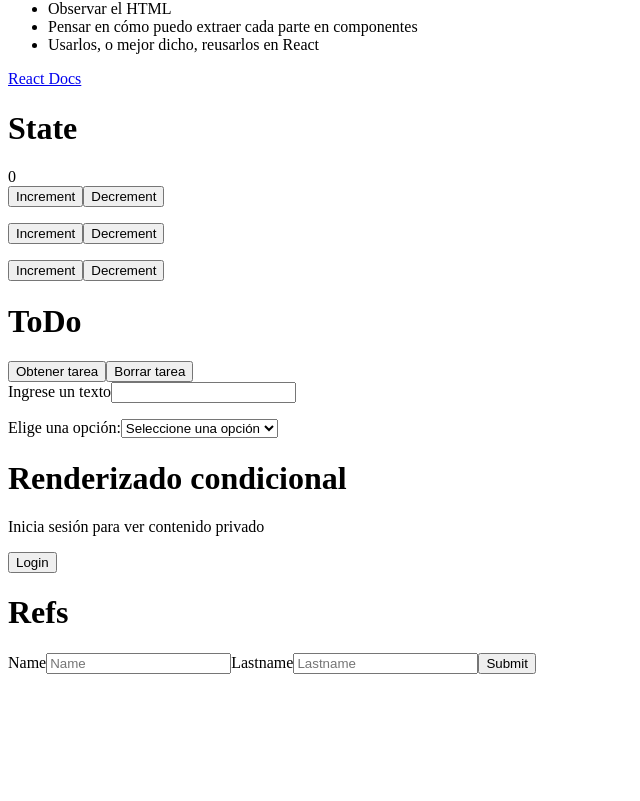
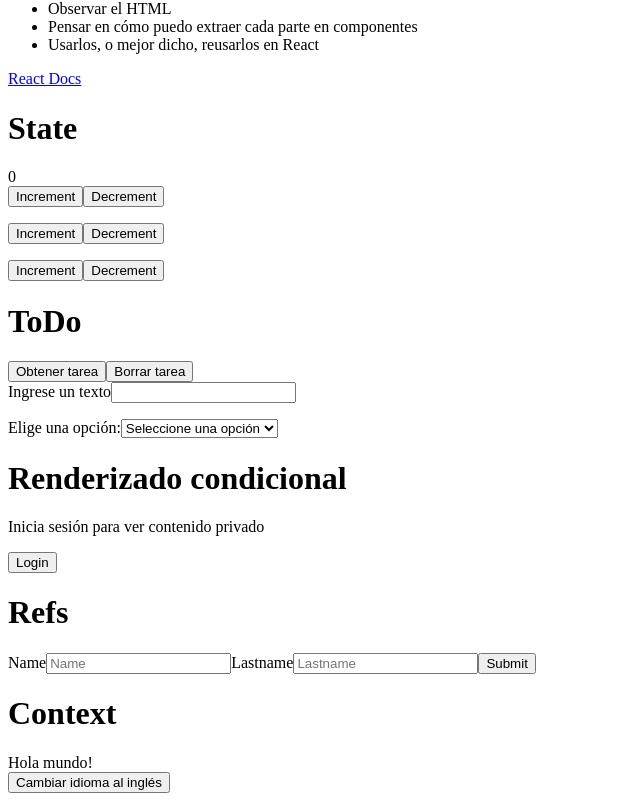
Before and after one commit to labmiracle/Nicolas-Fontana, a React (Vite) app in the folder React/: page / in a window 1280 px wide. Shown: the part 172-973 px from the top of the page, without its empty margins (0-640 px from the left). Before the commit the page ends 854 px from the top, so only its background shows below. Built offline with nearby package versions, Linux system fonts and the light colour scheme.

Commit message:
Exercise of context finished

```diff
--- a/React/src/App.tsx
+++ b/React/src/App.tsx
@@ -3,6 +3,7 @@ import State from "./Components/State";
 import Events from "./Components/Events";
 import RenderizadoCondicional from "./Components/RenderizadoCondicional";
 import Refs from "./Components/Refs";
+import Context from "./Components/Context";
 
 function App() {
     return (
@@ -17,6 +18,8 @@ function App() {
             <RenderizadoCondicional />
             <h1>Refs</h1>
             <Refs />
+            <h1>Context</h1>
+            <Context />
         </>
     );
 }
--- /dev/null
+++ b/React/src/Components/Context/Button/index.tsx
@@ -0,0 +1,12 @@
+import { useContext } from "react";
+import { LanguageContext, Language } from "../LanguageContext";
+
+function Button({ setLanguage }: { setLanguage: React.Dispatch<React.SetStateAction<Language>> }) {
+    const language = useContext(LanguageContext);
+    return (
+        <button onClick={() => setLanguage(language === "spanish" ? "english" : "spanish")}>
+            {language === "spanish" ? "Cambiar idioma al inglés" : "Change language to Spanish"}
+        </button>
+    );
+}
+export default Button;
--- /dev/null
+++ b/React/src/Components/Context/LanguageContext/index.tsx
@@ -0,0 +1,5 @@
+import { createContext } from "react";
+
+export type Language = "spanish" | "english";
+
+export const LanguageContext = createContext<Language>("spanish");
--- /dev/null
+++ b/React/src/Components/Context/MainText/EnglishText/index.tsx
@@ -0,0 +1,4 @@
+function EnglishText() {
+    return <div>Hello world!</div>;
+}
+export default EnglishText;
--- /dev/null
+++ b/React/src/Components/Context/MainText/SpanishText/index.tsx
@@ -0,0 +1,4 @@
+function SpanishText() {
+    return <div>Hola mundo!</div>;
+}
+export default SpanishText;
--- /dev/null
+++ b/React/src/Components/Context/MainText/index.tsx
@@ -0,0 +1,11 @@
+import { useContext } from "react";
+import { LanguageContext } from "../LanguageContext";
+import EnglishText from "./EnglishText";
+import SpanishText from "./SpanishText";
+
+function MainText() {
+    const language = useContext(LanguageContext);
+    return language === "english" ? <EnglishText /> : <SpanishText />;
+}
+
+export default MainText;
--- /dev/null
+++ b/React/src/Components/Context/index.tsx
@@ -0,0 +1,15 @@
+import { useState } from "react";
+import Button from "./Button";
+import MainText from "./MainText";
+import { LanguageContext, Language } from "./LanguageContext";
+
+function Context() {
+    const [language, setLanguage] = useState<Language>("spanish");
+    return (
+        <LanguageContext.Provider value={language}>
+            <MainText />
+            <Button setLanguage={setLanguage} />
+        </LanguageContext.Provider>
+    );
+}
+export default Context;
```
